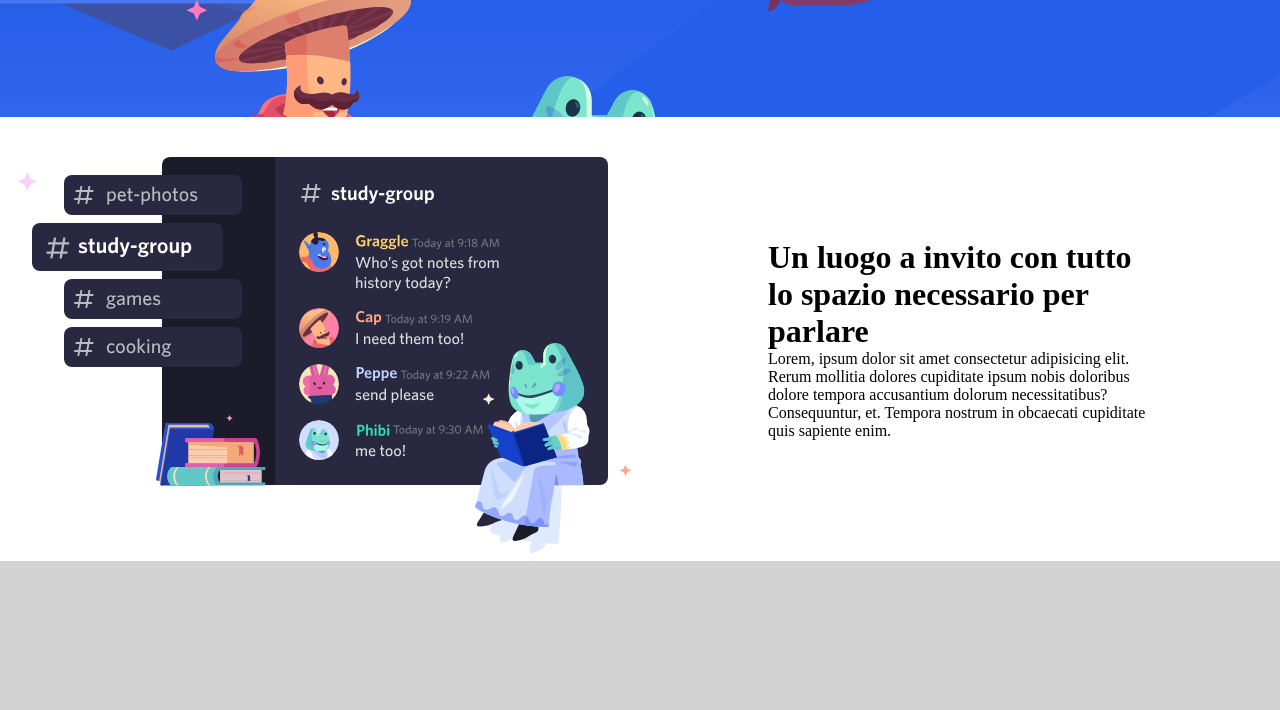
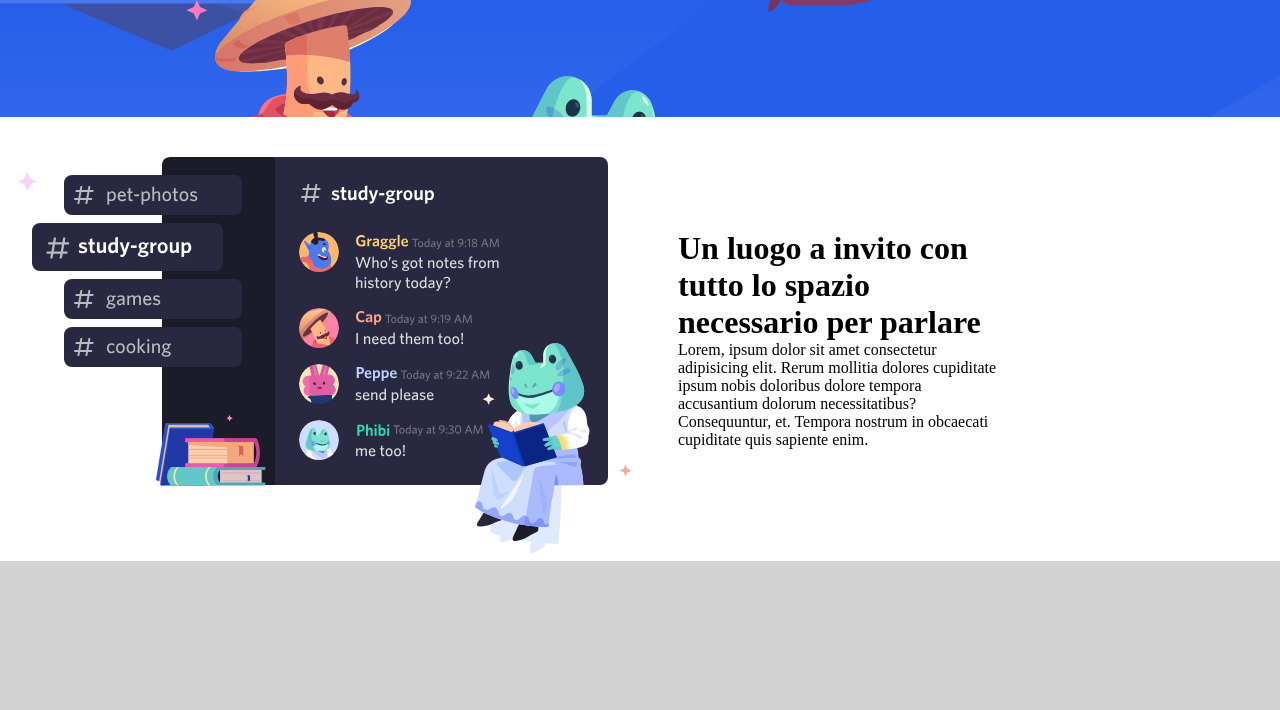
Before and after one commit to AndreaPanzeriDev/htmlcss-struttura-discord, a plain HTML site: page index.html in a window 1280 px wide. Shown: the part 461-1171 px from the top of the page. Drawn offline with Linux system fonts and the light colour scheme.

Commit message:
flex-basis

```diff
--- a/assets/css/style.css
+++ b/assets/css/style.css
@@ -108,13 +108,13 @@
 }
 
 .immagine{
-    flex-basis: 60%;
+    flex-basis: 30%;
 }
 
 .testo{
     align-self: center;
     font-family: inherit;
-    width: 30%;
+    width: 25%;
 }
 
 
```
